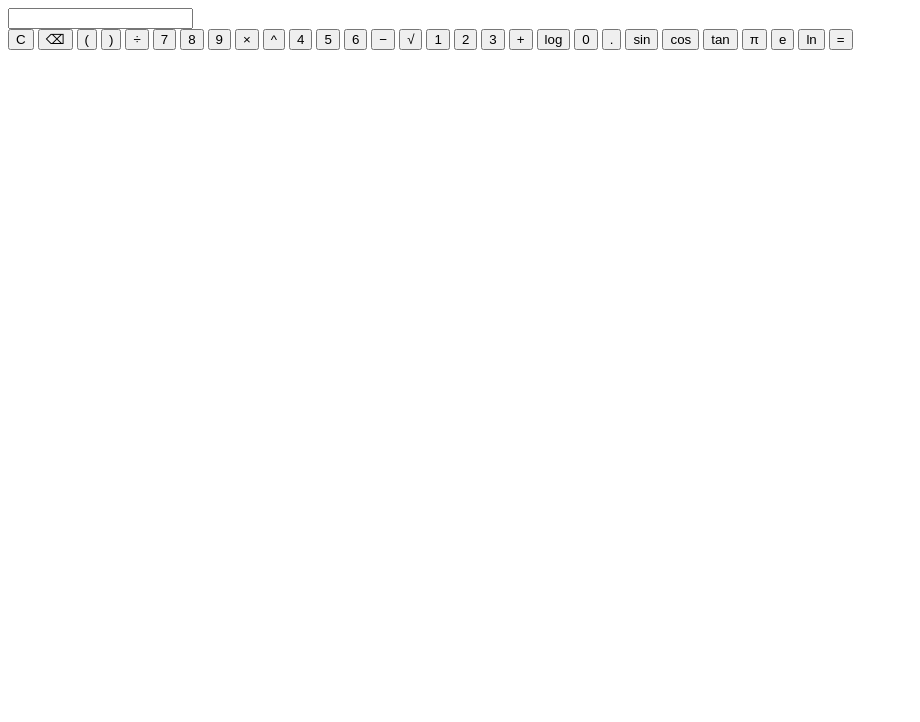
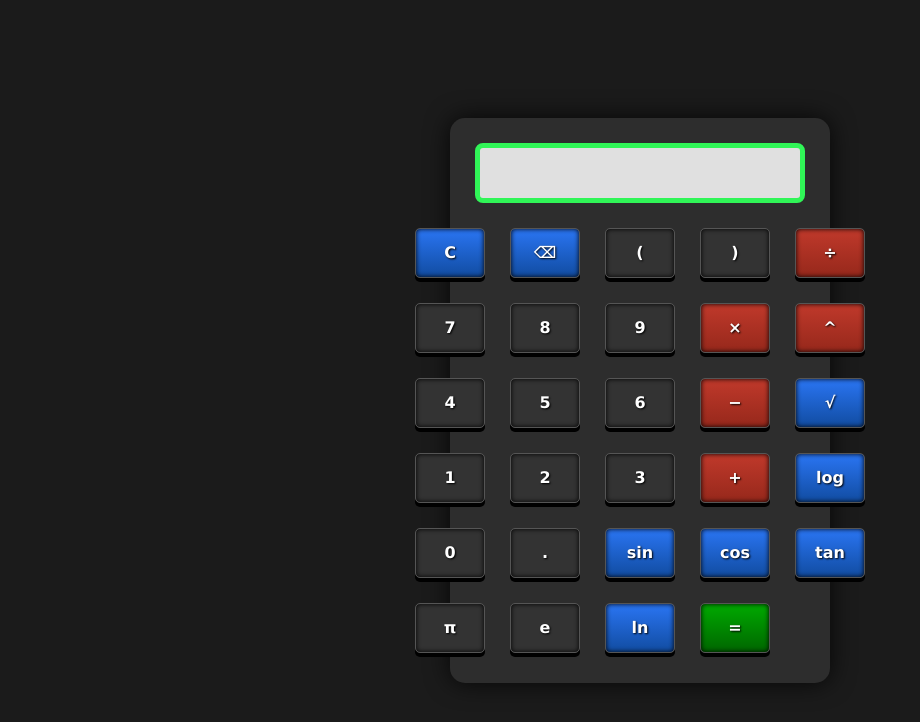
Before and after one commit to Sepiow/Calculator-Repo, a plain HTML site: page sep.html in a window 1280 px wide. Shown: the whole page, without its empty margins (0-920 px from the left). Drawn offline with Linux system fonts and the light colour scheme.

Commit message:
style.css typo

```diff
--- a/sep.html
+++ b/sep.html
@@ -3,7 +3,7 @@
   <head>
     <meta charset="UTF-8" />
     <title>Scientific Calculator</title>
-    <link rel="stylesheet" href="styles.css" />
+    <link rel="stylesheet" href="style.css" />
   </head>
   <body>
     <div class="calculator">
--- a/style.css
+++ b/style.css
@@ -40,12 +40,11 @@ input[type="text"] {
   padding: 15px;
   border: 5px solid;
   border-radius: 8px;
-  background: #111;
-  color: white;
-  box-shadow: inset 0 0 10px #000; /* Adds an inset shadow inside the input field */
-  margin-bottom: 20px; /* Adds space below the input field */
-  white-space: nowrap; /* Prevents the text from wrapping to the next line */
-  overflow-x: auto; /* Adds horizontal scrolling if the content overflows */
+  background-color: #e0e0e0;
+  color: rgb(48, 245, 87);
+  margin-bottom: 20px;
+
+  overflow-x: auto; /*para pag sumobra*/
 }
 
 /* Grid layout for calculator buttons */
@@ -60,19 +59,20 @@ input[type="text"] {
 
 /* General button style */
 button {
-  padding: 18px; /* Button size */
-  font-size: 16px; /* Text size inside the button */
-  border: none; /* Removes default button borders */
-  border-radius: 6px; /* Rounds the edges of the buttons */
-  background: linear-gradient(
-    to bottom,
-    #555,
-    #333
-  ); /* Creates a gradient background for the button */
-  color: white; /* White text color */
-  cursor: pointer; /* Pointer cursor when hovering over the button */
-  box-shadow: 0 4px #111; /* Adds a shadow effect to the button to give a 3D look */
-  transition: all 0.2s; /* Adds a smooth transition for hover and active states */
+  padding: 10px 0;
+  width: 70px;
+  height: 50px;
+  margin: 5px;
+  outline: none;
+  cursor: pointer;
+  background-color: #333;
+  color: white;
+  border: 1px solid #555;
+  border-radius: 5px;
+  font-size: 16px;
+  font-weight: bold;
+  box-shadow: inset 0 0 5px #000, 0 4px #000;
+  text-shadow: 1px 1px 2px #000;
 }
 
 /* Pressed button effect */
```
